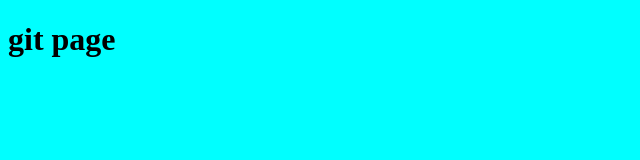
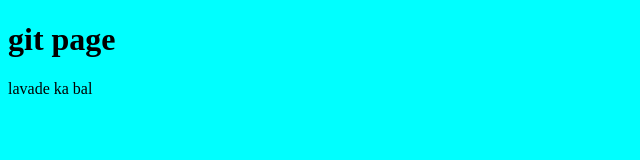
Before and after one commit to shyaem/git-and-github, a plain HTML site: page index.html in a window 1280 px wide. Shown: the whole page, without its empty margins (0-640 px from the left). Drawn offline with Linux system fonts and the light colour scheme.

Commit message:
first mytime line commit

```diff
--- a/index.html
+++ b/index.html
@@ -13,7 +13,7 @@
 </head>
 <body>
     <h1>git page</h1>
-    <p></p>
+    <p>lavade ka bal</p>
 </body>
 <Script src="./app.js"></Script>
 </html>
```
